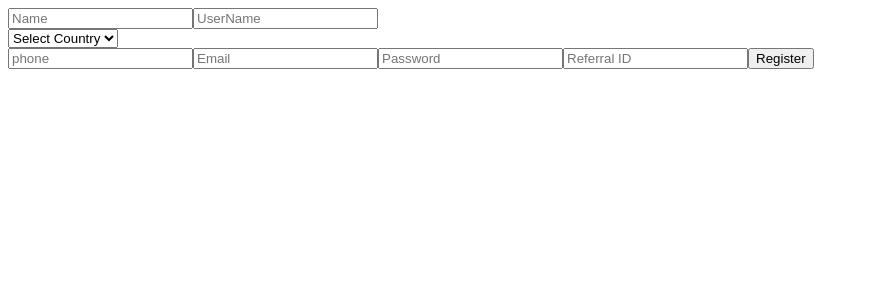
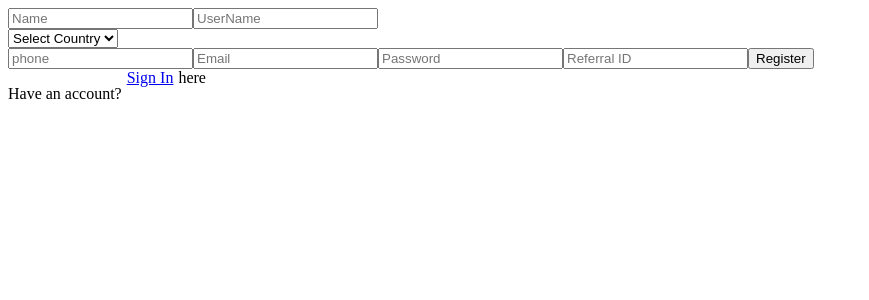
Before and after one commit to Divya70/ultimez-task, a React (Vite) app: page /signup in a window 1280 px wide. Shown: the top 300 px of the page, without its empty margins (0-869 px from the left). Built offline with nearby package versions, Linux system fonts and the light colour scheme.

Commit message:
add signin  button

```diff
--- a/src/components/Signin.jsx
+++ b/src/components/Signin.jsx
@@ -51,7 +51,7 @@ const Signin = ({ onSignIn }) => {
 
       </form>
       <div style={{ display: "flex" }}>
-        <p>Do you not have account</p>
+        <p>Don't you have an account?</p>
         <Link to="/signup">
           <button>SignUp</button>
         </Link>
--- a/src/components/Signup.jsx
+++ b/src/components/Signup.jsx
@@ -1,5 +1,5 @@
 import { useState } from "react";
-import { useNavigate } from "react-router-dom";
+import { Link, useNavigate } from "react-router-dom";
 const Signup = ({ onSignUp }) => {
   const navigateTo = useNavigate();
   const [formData, setFormData] = useState({
@@ -98,6 +98,11 @@ const Signup = ({ onSignUp }) => {
 
         <button type="submit">Register</button>
       </form>
+      <div style={{display:"flex", gap:"5px", textAlign:"center"}}>
+        <p>Have an account?</p>
+        <Link to="/">Sign In</Link>
+        <span>here</span>
+      </div>
     </>
   );
 };
```
